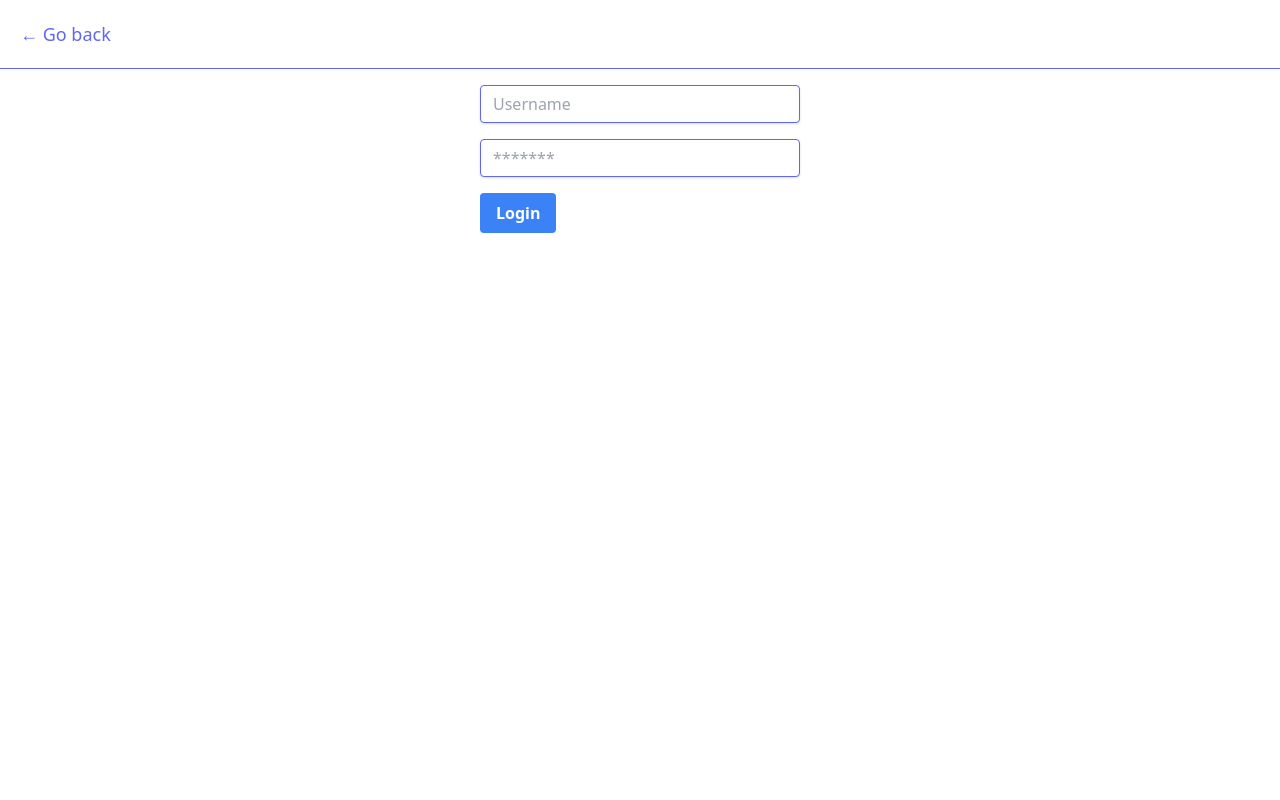
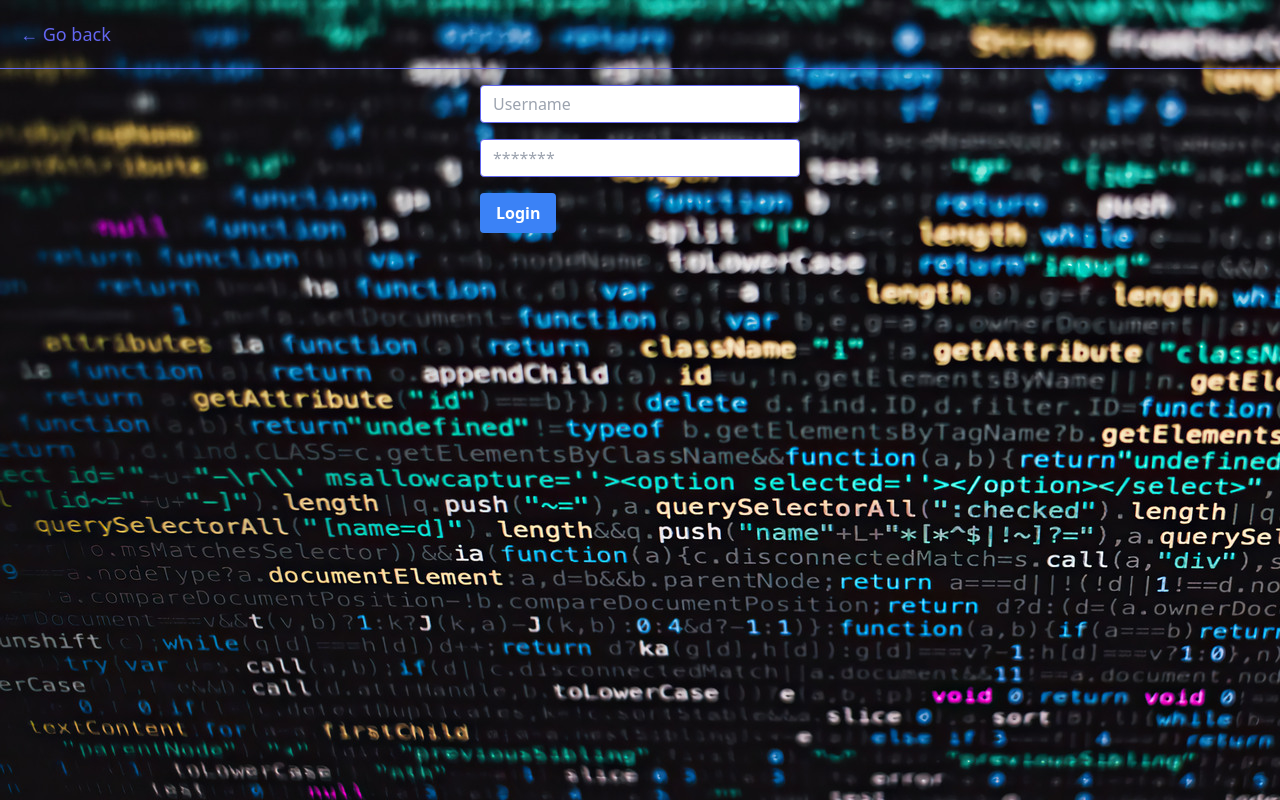
Before and after one commit to PetroShutak/homework-09-showdown, a plain HTML site: page form.html in a window 1280 px wide. Drawn offline with nearby package versions, Linux system fonts and the light colour scheme.

Commit message:
Deploying to gh-pages from @ PetroShutak/homework-09-showdown@b48e5bd6ec87fce8545ee95c4fde136fcf0c8900 🚀

```diff
--- a/form.html
+++ b/form.html
@@ -1 +1 @@
-<!DOCTYPE html><html lang="en"><head><meta charset="utf-8"><meta http-equiv="X-UA-Compatible" content="IE=edge"><meta name="viewport" content="width=device-width, initial-scale=1.0"><title>Login form</title><script src="https://cdn.tailwindcss.com"></script></head><body> <p><a href="/homework-09-showdown/index.html" class="block hover:text-indigo-500 p-5 text-lg">&larr; Go back</a></p> <hr class="border-indigo-500 border-x mb-4"> <form id="login-form" class="mx-auto w-80"> <input class="appearance-none border border-indigo-500 disabled:bg-red-800 disabled:hover:cursor-not-allowed disabled:text-white focus:outline-none focus:shadow-outline leading-tight px-3 py-2 rounded shadow text-gray-700 w-full" placeholder="Username" type="email" name="email"> <input class="appearance-none border border-indigo-500 disabled:bg-red-800 disabled:hover:cursor-not-allowed disabled:text-white focus:outline-none focus:shadow-outline leading-tight my-4 px-3 py-2 rounded shadow text-gray-700 w-full" placeholder="*******" type="password" name="password"> <button class="bg-blue-500 focus:outline-none focus:shadow-outline font-bold hover:bg-blue-700 px-4 py-2 rounded text-white" name="button" type="submit"> Login </button> </form> <script src="/homework-09-showdown/form.c3a832b7.js"></script> </body></html>
+<!DOCTYPE html><html lang="en"><head><meta charset="utf-8"><meta http-equiv="X-UA-Compatible" content="IE=edge"><meta name="viewport" content="width=device-width, initial-scale=1.0"><title>Login form</title><script src="https://cdn.tailwindcss.com"></script><style>body{background-image:url(js.858368c6.jpg)}</style></head><body> <p><a href="/homework-09-showdown/index.html" class="block hover:text-indigo-500 p-5 text-lg">&larr; Go back</a></p> <hr class="border-indigo-500 border-x mb-4"> <form id="login-form" class="mx-auto w-80"> <input class="appearance-none border border-indigo-500 disabled:bg-red-800 disabled:hover:cursor-not-allowed disabled:text-white focus:outline-none focus:shadow-outline leading-tight px-3 py-2 rounded shadow text-gray-700 w-full" placeholder="Username" type="email" name="email"> <input class="appearance-none border border-indigo-500 disabled:bg-red-800 disabled:hover:cursor-not-allowed disabled:text-white focus:outline-none focus:shadow-outline leading-tight my-4 px-3 py-2 rounded shadow text-gray-700 w-full" placeholder="*******" type="password" name="password"> <button class="bg-blue-500 focus:outline-none focus:shadow-outline font-bold hover:bg-blue-700 px-4 py-2 rounded text-white" name="button" type="submit"> Login </button> </form> <script src="/homework-09-showdown/form.c3a832b7.js"></script> </body></html>
```
Also changed, not shown: js.858368c6.jpg (added).
